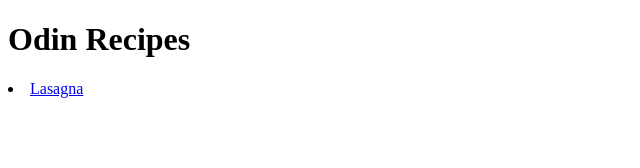
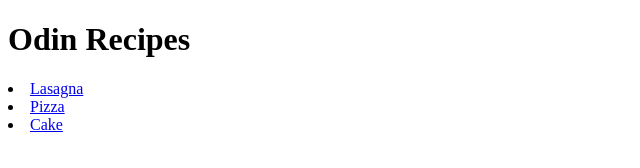
Before and after one commit to zJaro/odin-recipes, a plain HTML site: page index.html in a window 1280 px wide. Shown: the whole page, without its empty margins (0-640 px from the left). Drawn offline with Linux system fonts and the light colour scheme.

Commit message:
Update index.html

```diff
--- a/index.html
+++ b/index.html
@@ -8,8 +8,7 @@
 <body>
 <h1>Odin Recipes</h1>
 <li><a href="recipes/lasagna.html"> Lasagna </a> </li>
-
-
-
+<li><a href="recipes/pizza.html"> Pizza </a> </li>
+<li><a href="recipes/simple_cake.html"> Cake </a> </li>
 </body>
 </html>
```
